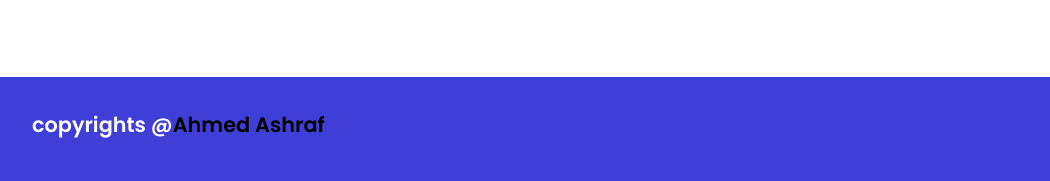
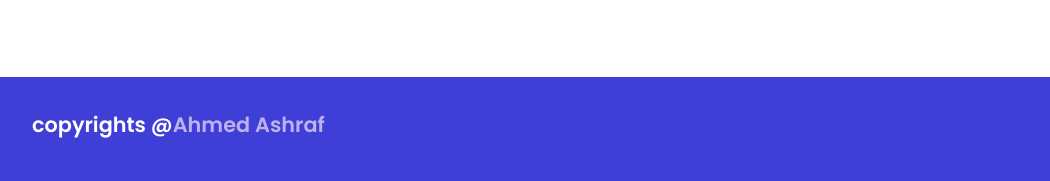
Before and after one commit to Ahmed-Ashraf-Marzouk/portfolio-website, a plain HTML site: page index.html in a window 1280 px wide. Shown: the part 2883-3064 px from the top of the page, 0-1050 px from the left. Drawn offline with Linux system fonts and the light colour scheme.

Commit message:
updated the footer

```diff
--- a/styles.css
+++ b/styles.css
@@ -251,5 +251,5 @@ section{
 }
 
 .footer-title span{
-    color:rgb(0, 0, 0);
+    color:rgb(188, 178, 238);
 }
```
